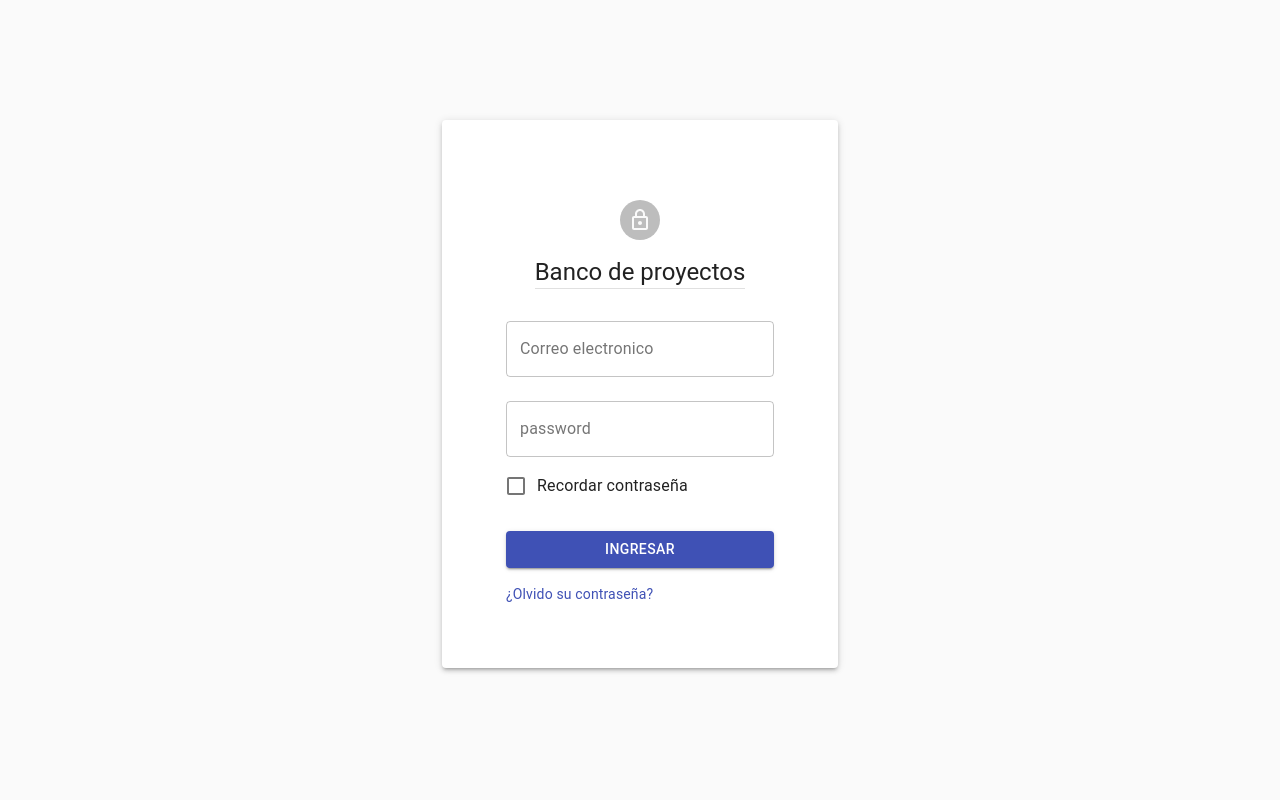
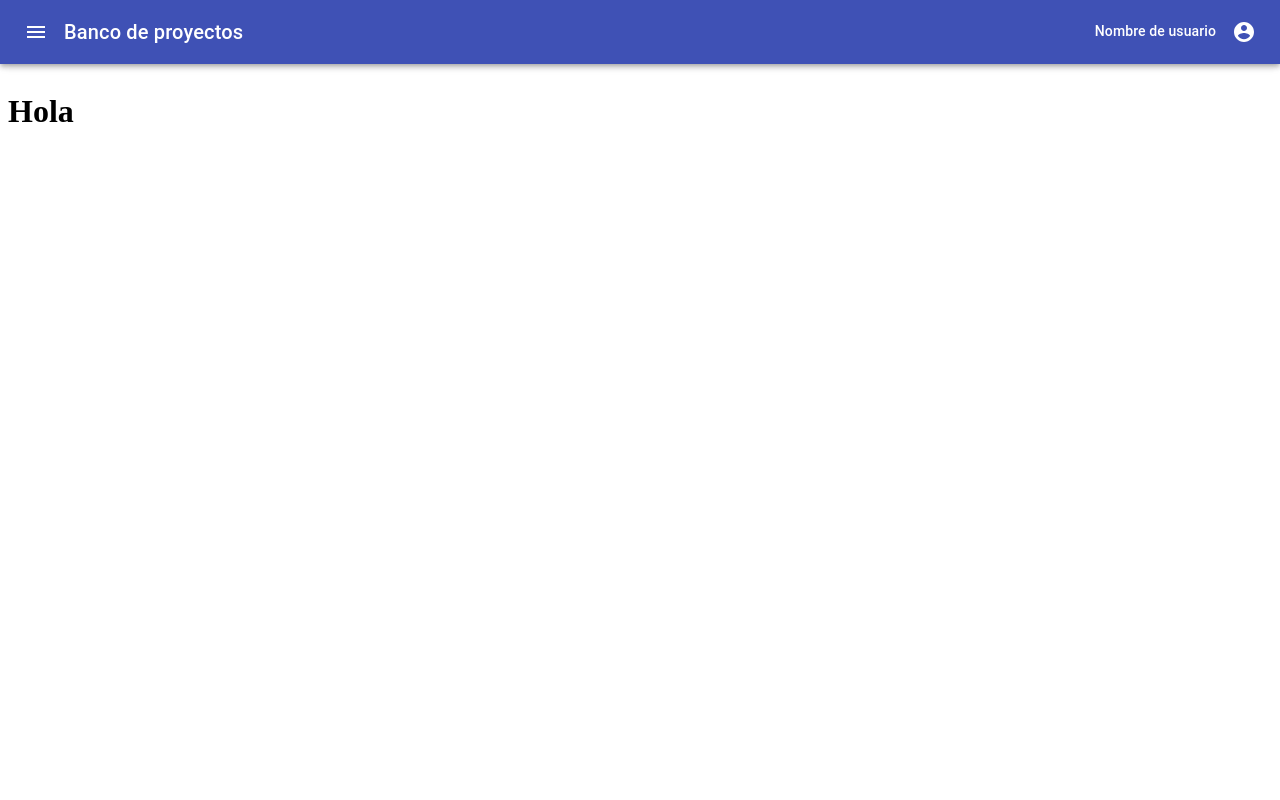
Before and after one commit to mosqueradvd/proyectoDocumentacion, a React app: page / in a window 1280 px wide. Shown: the top 800 px of the page. Built offline with nearby package versions, Linux system fonts and the light colour scheme.

Commit message:
[Feature], component menu estatic

```diff
--- /dev/null
+++ b/src/components/Navbar.jsx
@@ -0,0 +1,50 @@
+import React from "react";
+import {
+  AppBar,
+  Toolbar,
+  Typography,
+  makeStyles,
+  Button,
+} from "@material-ui/core";
+import MenuIcon from "@material-ui/icons/Menu";
+import AccountCircle from "@material-ui/icons/AccountCircle";
+
+const useStyles = makeStyles((theme) => ({
+  offset: theme.mixins.toolbar,
+  menuButton: {
+    marginRight: theme.spacing(2),
+  },
+  title: {
+    flexGrow: 1,
+  },
+  subtitle: {
+    marginRight: theme.spacing(2),
+  },
+}));
+
+const Navbar = () => {
+  const classes = useStyles();
+  return (
+    <>
+      <AppBar>
+        <Toolbar>
+          <MenuIcon aria-label="Menu" className={classes.menuButton} />
+          <Typography variant="h6" color="initial" className={classes.title}>
+            Banco de proyectos
+          </Typography>
+          <Typography
+            variant="subtitle2"
+            color="initial"
+            className={classes.subtitle}
+          >
+            Nombre de usuario
+          </Typography>
+          <AccountCircle />
+        </Toolbar>
+      </AppBar>
+      <div className={classes.offset}></div>
+    </>
+  );
+};
+
+export default Navbar;
--- a/src/routes/App.js
+++ b/src/routes/App.js
@@ -1,12 +1,12 @@
 import React from "react";
 import Login from "../components/Login";
 import RememberPassword from "../components/RememberPassword";
-
+import Navbar from "../components/Navbar";
 const App = () => {
   return (
     <>
-      <Login />
-      <RememberPassword />
+      <Navbar />
+      <h1>Hola</h1>
     </>
   );
 };
```
